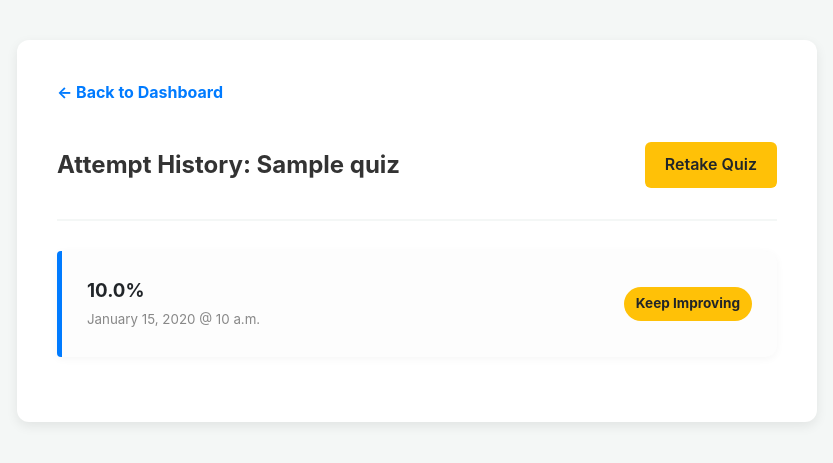
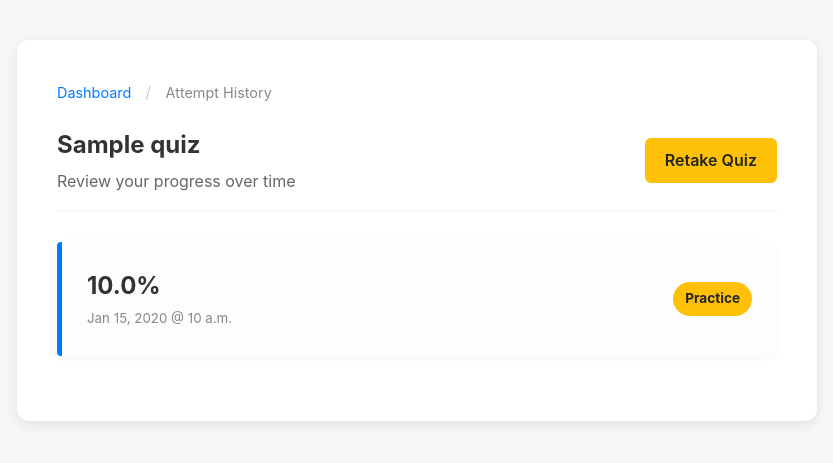
Before and after one commit to capsunlock/quizmaster_backend, a Django app: template quizzes/templates/quizzes/quiz_history_detail.html in a window 1280 px wide. Shown: the part 70-533 px from the top of the page, without its empty margins (223-1056 px from the left). Run offline with Django 5.2, Linux system fonts and the light colour scheme; the template is opened without the code that fills it: values that come from a table or form of the project are taken from there, others are empty; tables that the repository leaves empty hold one stand-in row (values such as "Sample post").

Commit message:
Updated quiz_history_detail.html with trend logic

```diff
--- a/quizzes/templates/quizzes/quiz_history_detail.html
+++ b/quizzes/templates/quizzes/quiz_history_detail.html
@@ -1,32 +1,56 @@
 {% extends "quizzes/base.html" %}
 {% block content %}
 <div class="content-area" style="max-width: 800px;">
-    <div style="margin-bottom: 20px;">
-        <a href="{% url 'student-dashboard' %}" style="text-decoration: none; color: var(--primary); font-weight: bold;">
-            ← Back to Dashboard
+    <nav style="margin-bottom: 20px;">
+        <a href="{% url 'student-dashboard' %}" style="text-decoration: none; color: var(--primary); font-size: 0.9rem;">
+            Dashboard
         </a>
+        <span style="color: #ccc; margin: 0 10px;">/</span>
+        <span style="color: #888; font-size: 0.9rem;">Attempt History</span>
+    </nav>
+
+    <div class="header-flex" style="margin-bottom: 30px;">
+        <div>
+            <h2 style="margin: 0;">{{ quiz.title }}</h2>
+            <p style="color: #666; margin: 5px 0 0 0;">Review your progress over time</p>
         </div>
-
-    <div class="header-flex">
-        <h2>Attempt History: {{ quiz.title }}</h2>
         <a href="{% url 'quiz-detail' quiz.id %}" class="btn btn-gold" style="width: auto;">Retake Quiz</a>
     </div>
 
-    <div class="history-list">
+    <div class="history-timeline">
         {% for attempt in attempts %}
-        <div class="question-card" style="display: flex; justify-content: space-between; align-items: center; border-left: 5px solid {% if attempt.score >= 70 %}var(--success){% else %}var(--primary){% endif %};">
+            {% with next_attempt=attempts|slice:forloop.counter|first %}
+            <div class="question-card" style="display: flex; justify-content: space-between; align-items: center; border-left: 5px solid {% if attempt.score >= 70 %}#28a745{% else %}#007bff{% endif %};">
+                <div style="display: flex; align-items: center; gap: 20px;">
                     <div>
-                <h3 style="margin: 0; color: var(--dark);">{{ attempt.score }}%</h3>
-                <small style="color: #888;">{{ attempt.completed_at|date:"F d, Y @ P" }}</small>
+                        <h3 style="margin: 0; font-size: 1.5rem;">
+                            {{ attempt.score }}%
+
+                            {% if not forloop.last %}
+                                {% if attempt.score > next_attempt.score %}
+                                    <span style="color: #28a745; font-size: 1.2rem; margin-left: 5px;" title="Improved from last time">↑</span>
+                                {% elif attempt.score < next_attempt.score %}
+                                    <span style="color: #dc3545; font-size: 1.2rem; margin-left: 5px;" title="Lower than last time">↓</span>
+                                {% else %}
+                                    <span style="color: #ffc107; font-size: 1.2rem; margin-left: 5px;" title="Same as last time">→</span>
+                                {% endif %}
+                            {% endif %}
+                        </h3>
+                        <small style="color: #888;">{{ attempt.completed_at|date:"M d, Y @ P" }}</small>
                     </div>
+                </div>
+
                 <div>
                     <span class="badge {% if attempt.score >= 70 %}bg-success{% else %}bg-warning{% endif %}">
-                    {% if attempt.score >= 70 %}Mastered{% else %}Keep Improving{% endif %}
+                        {% if attempt.score >= 70 %}Mastered{% else %}Practice{% endif %}
                     </span>
                 </div>
             </div>
+            {% endwith %}
         {% empty %}
-        <p>No attempts found for this quiz.</p>
+            <div class="question-card" style="text-align: center; padding: 40px;">
+                <p style="color: #888;">No history found. Time to take your first shot!</p>
+            </div>
         {% endfor %}
     </div>
 </div>
```
Also changed, not shown: quizzes/views.py (+2 -8 lines). Lines whose indentation alone changed are shown as unchanged.
